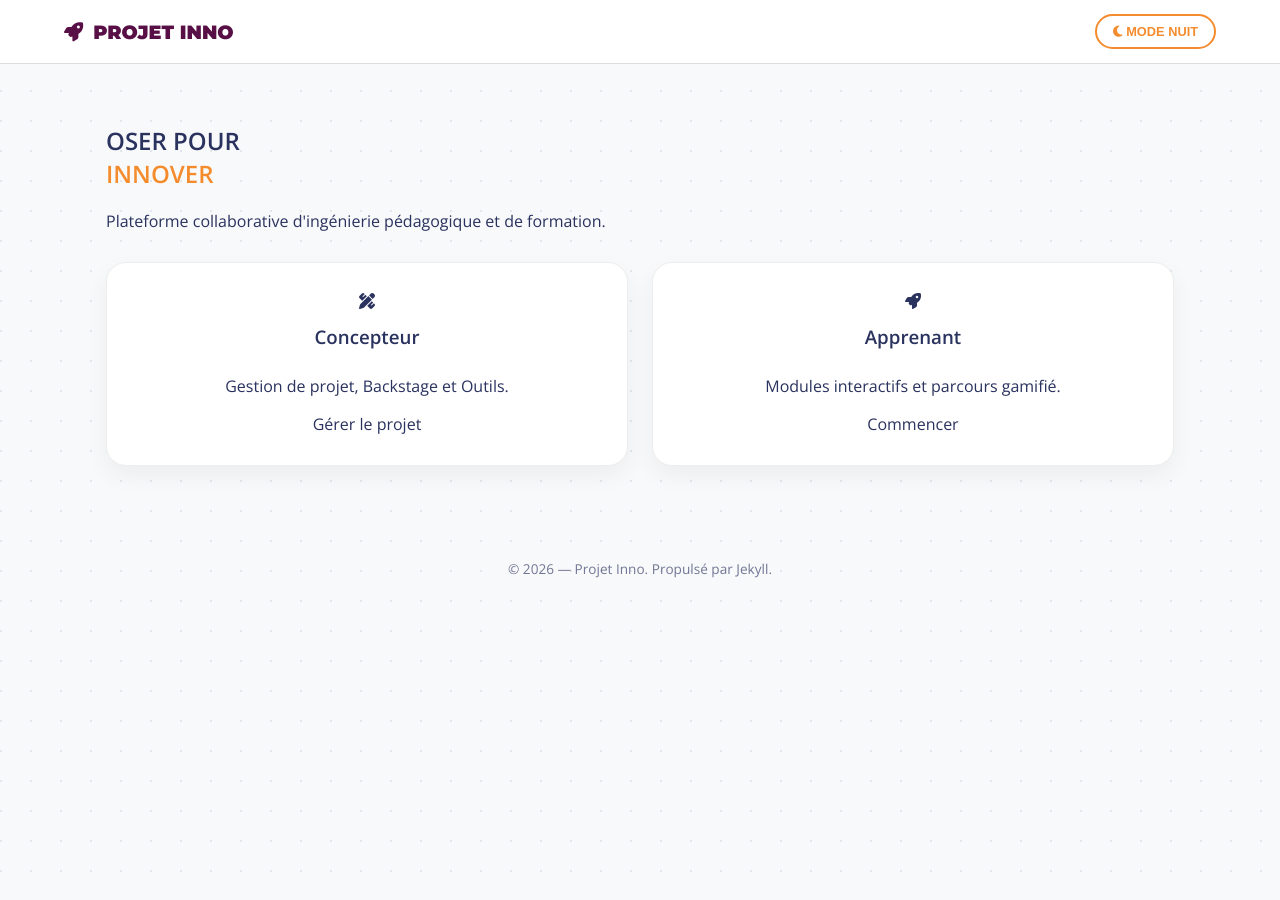
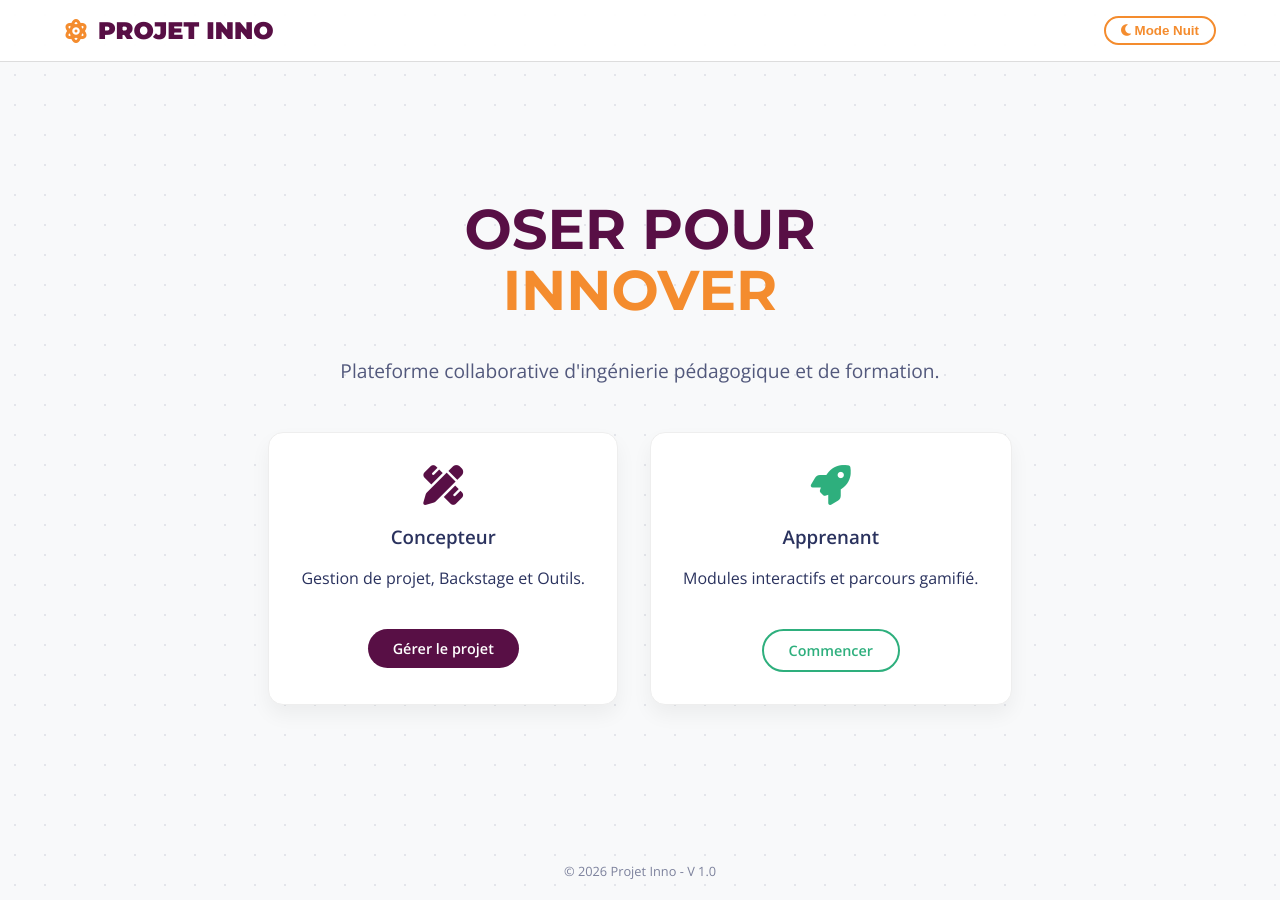
Before and after one commit to Tyrulfr/projet_inno_pui, a Jekyll site: the page built from index.html, in a window 1280 px wide. Built offline with Jekyll 4.4.1, drawn with Linux system fonts in a browser that asks for light colours.

Commit message:
Refactor index.html structure and styles

```diff
--- a/index.html
+++ b/index.html
@@ -1,22 +1,61 @@
 ---
-layout: default
-title: "PROJET INNO | Accueil"
+layout: null
 ---
-
+<!DOCTYPE html>
+<html lang="fr">
+<head>
+    <meta charset="UTF-8">
+    <meta name="viewport" content="width=device-width, initial-scale=1.0">
+    <title>PROJET INNO | Accueil</title>
+    <link rel="preconnect" href="https://fonts.googleapis.com">
+    <link href="https://fonts.googleapis.com/css2?family=Montserrat:wght@700;900&family=Open+Sans:wght@400;600&display=swap" rel="stylesheet">
+    <link rel="stylesheet" href="https://cdnjs.cloudflare.com/ajax/libs/font-awesome/6.4.0/css/all.min.css">
+    <style>
+        :root { --bordeaux: #580F45; --orange: #F48C2E; --teal: #2EAF7D; --blue: #2A325E; --white: #ffffff; --bg-light: #F8F9FA; --bg-dark: #1A1D2E; }
+        html, body { height: 100%; }
+        body { margin: 0; padding: 0; font-family: 'Open Sans', sans-serif; background-color: var(--bg-light); color: var(--blue); transition: all 0.3s ease; background-image: radial-gradient(rgba(42, 50, 94, 0.1) 1px, transparent 1px); background-size: 30px 30px; display: flex; flex-direction: column; }
+        body.dark-mode { background-color: var(--bg-dark); color: #EAEAEA; background-image: radial-gradient(rgba(255, 255, 255, 0.1) 1px, transparent 1px); }
+        a { text-decoration: none; color: inherit; }
+        .navbar { display: flex; justify-content: space-between; align-items: center; padding: 1rem 5%; background: rgba(255, 255, 255, 0.95); border-bottom: 1px solid #ddd; position: sticky; top: 0; z-index: 100; }
+        body.dark-mode .navbar { background: rgba(26, 29, 46, 0.95); border-color: #333; }
+        .logo { font-family: 'Montserrat', sans-serif; font-weight: 900; font-size: 1.5rem; color: var(--bordeaux); display: flex; align-items: center; gap: 10px; }
+        body.dark-mode .logo { color: white; }
+        .theme-btn { background: none; border: 2px solid var(--orange); color: var(--orange); padding: 5px 15px; border-radius: 20px; cursor: pointer; font-weight: bold; transition: 0.3s; }
+        .theme-btn:hover { background: var(--orange); color: white; }
+        .hero { flex: 1; display: flex; flex-direction: column; justify-content: center; align-items: center; text-align: center; padding: 3rem 1rem; width: 100%; box-sizing: border-box; }
+        h1 { font-family: 'Montserrat', sans-serif; font-size: 3.5rem; margin: 0 0 1rem 0; line-height: 1.1; color: var(--bordeaux); }
+        body.dark-mode h1 { color: white; }
+        .subtitle { font-size: 1.2rem; max-width: 600px; margin-bottom: 3rem; opacity: 0.8; }
+        .cards-container { display: flex; gap: 2rem; flex-wrap: wrap; justify-content: center; width: 100%; max-width: 900px; }
+        .card { background: var(--white); border: 1px solid #eee; border-radius: 15px; padding: 2rem; min-width: 280px; text-align: center; box-shadow: 0 10px 20px rgba(0,0,0,0.05); cursor: pointer; transition: transform 0.3s; }
+        body.dark-mode .card { background: #232742; border-color: #333; }
+        .card:hover { transform: translateY(-5px); border-color: var(--orange); }
+        .icon { font-size: 2.5rem; margin-bottom: 1rem; display: block; }
+        .concepteur-icon { color: var(--bordeaux); }
+        .user-icon { color: var(--teal); }
+        .btn { display: inline-block; margin-top: 1.5rem; padding: 10px 25px; border-radius: 50px; font-weight: bold; font-size: 0.9rem; }
+        .btn-primary { background: var(--bordeaux); color: white; border: none; }
+        .btn-outline { background: transparent; border: 2px solid var(--teal); color: var(--teal); }
+        footer { padding: 20px; text-align: center; font-size: 0.8rem; opacity: 0.6; }
+    </style>
+</head>
+<body>
+    <nav class="navbar">
+        <div class="logo"><i class="fa-solid fa-atom" style="color: var(--orange);"></i> PROJET INNO</div>
+        <button class="theme-btn" onclick="toggleTheme()"><i class="fa-solid fa-moon"></i> Mode Nuit</button>
+    </nav>
     <section class="hero">
         <h1>OSER POUR<br><span style="color: var(--orange);">INNOVER</span></h1>
         <p class="subtitle">Plateforme collaborative d'ingénierie pédagogique et de formation.</p>
-
         <div class="cards-container">
-        <!-- Carte Concepteur -->
+            <!-- LIEN AUTOMATIQUE VERS DASHBOARD -->
             <div class="card" onclick="window.location.href='{{ '/dashboard.html' | relative_url }}'">
                 <i class="fa-solid fa-pen-ruler icon concepteur-icon"></i>
                 <h3>Concepteur</h3>
                 <p>Gestion de projet, Backstage et Outils.</p>
                 <span class="btn btn-primary">Gérer le projet</span>
             </div>
-
-        <!-- Carte Apprenant -->
+            <!-- LIEN AUTOMATIQUE VERS PORTAIL APPRENANT -->
             <div class="card" onclick="window.location.href='{{ '/pages/apprenant/portal.html' | relative_url }}'">
                 <i class="fa-solid fa-rocket icon user-icon"></i>
                 <h3>Apprenant</h3>
@@ -25,3 +64,25 @@ title: "PROJET INNO | Accueil"
             </div>
         </div>
     </section>
+    <footer>&copy; {{ "now" | date: "%Y" }} Projet Inno - V 1.0</footer>
+    <script>
+        function toggleTheme() {
+            document.body.classList.toggle('dark-mode');
+            const btn = document.querySelector('.theme-btn');
+            if(document.body.classList.contains('dark-mode')) {
+                btn.innerHTML = '<i class="fa-solid fa-sun"></i> Mode Jour';
+                localStorage.setItem('theme', 'dark');
+            } else {
+                btn.innerHTML = '<i class="fa-solid fa-moon"></i> Mode Nuit';
+                localStorage.setItem('theme', 'light');
+            }
+        }
+        window.onload = function() {
+            if(localStorage.getItem('theme') === 'dark') {
+                document.body.classList.add('dark-mode');
+                document.querySelector('.theme-btn').innerHTML = '<i class="fa-solid fa-sun"></i> Mode Jour';
+            }
+        }
+    </script>
+</body>
+</html>
```
Lines whose indentation alone changed are shown as unchanged.
